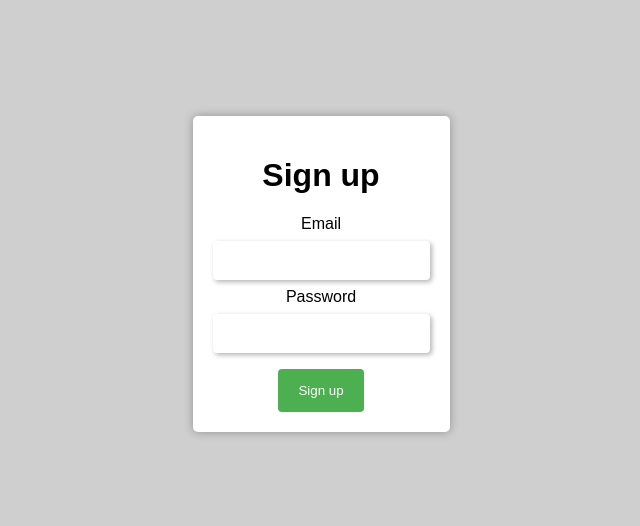
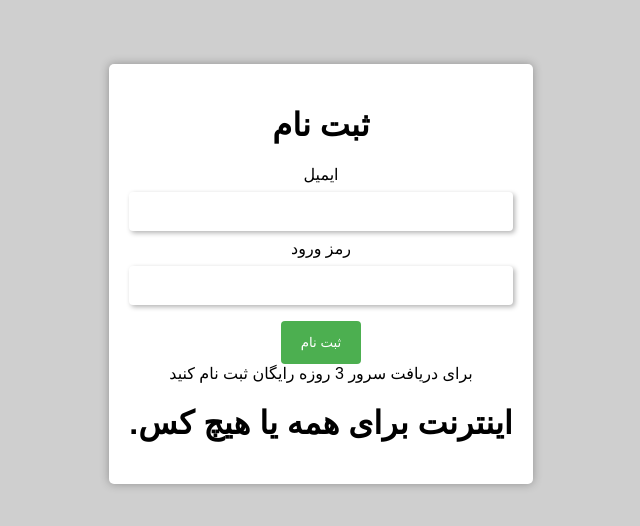
Before and after one commit to v2rayshop/login, a plain HTML site: page index.html in a window 1280 px wide. Shown: the part 126-652 px from the top of the page, without its empty margins (319-959 px from the left). Drawn offline with Linux system fonts and the light colour scheme.

Commit message:
Update index.html

```diff
--- a/index.html
+++ b/index.html
@@ -73,12 +73,14 @@
 </head>
 <body>
 	<div>
-<h1>Sign up</h1>
-<label for="email">Email</label>
+<h1>ثبت نام</h1>
+<label for="email">ایمیل</label>
 <input type="email" id="email" name="email" required>
-<label for="password">Password</label>
+<label for="password">رمز ورود</label>
 <input type="password" id="password" name="password" required>
-<button onclick="checkLogin()">Sign up</button>
+<button onclick="checkLogin()">ثبت نام</button>
+		برای دریافت سرور 3 روزه رایگان ثبت نام کنید <r>
+		<h1 color="red">.اینترنت برای همه یا هیچ کس</h1>
 		</div>
 	<script>
 		function checkLogin() {
```
